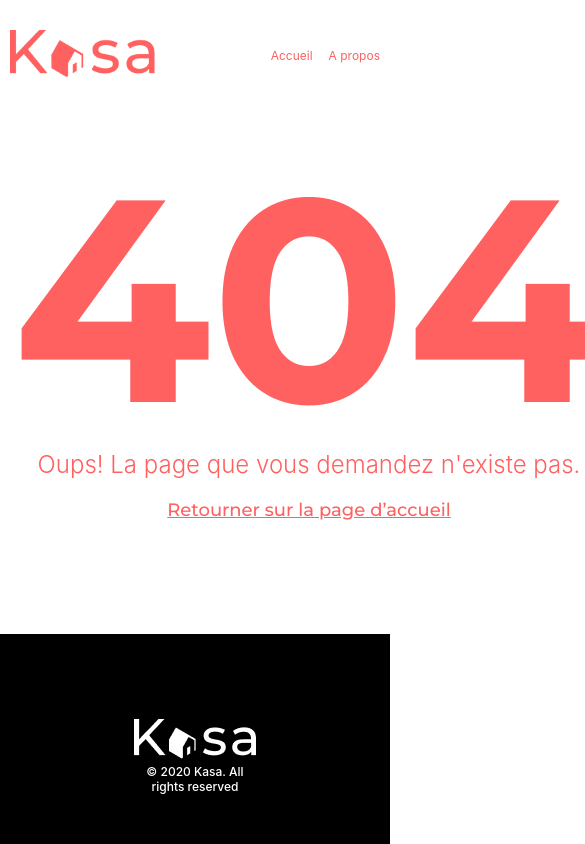
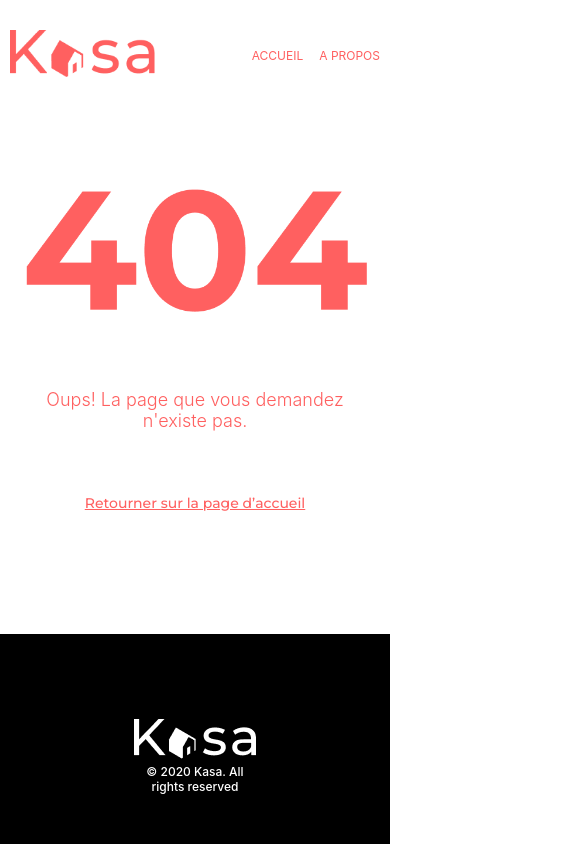
Before and after one commit to afarkhsi/KASA, a React (Create React App) app: page /Appartement/1 in a window 390 px wide. Shown: the top 844 px of the page, 585 px wide, since content can reach past the window. Built offline with nearby package versions, Linux system fonts and the light colour scheme.

Commit message:
responsive error page + debut clean code

```diff
--- a/src/components/Apartment_Details/style.css
+++ b/src/components/Apartment_Details/style.css
@@ -1,27 +1,13 @@
-/* .dropdown_list.active {
-  opacity: 1;
-  visibility: visible;
-  transition: 500ms ease;
-  margin: 10px 0px;
-}
-
-.dropdown_list.inactive {
-  opacity: 0;
-  visibility: hidden;
-  transition: 500ms ease;
-} */
-
 .dropdown_stuff.active {
-  opacity: 1;
-  visibility: visible;
-  transition: 500ms ease;
-  margin: 10px 0px;
+  display: block;
+  -webkit-animation: fadeIn 1s;
+  animation: fadeIn 1s;
 }
 
 .dropdown_stuff.inactive {
-  opacity: 0;
-  visibility: hidden;
-  transition: 500ms ease;
+  display: none;
+  -webkit-animation: fadeOut 1s;
+  animation: fadeOut 1s;
 }
 
 .arrow {
@@ -37,3 +23,39 @@
   transition: 0.3s ease-in-out;
   padding-left: 10px;
 }
+
+@-webkit-keyframes fadeIn {
+  from {
+    opacity: 0;
+  }
+  to {
+    opacity: 1;
+  }
+}
+
+@keyframes fadeIn {
+  from {
+    opacity: 0;
+  }
+  to {
+    opacity: 1;
+  }
+}
+
+@-webkit-keyframes fadeOut {
+  from {
+    opacity: 1;
+  }
+  to {
+    opacity: 0;
+  }
+}
+
+@keyframes fadeOut {
+  from {
+    opacity: 1;
+  }
+  to {
+    opacity: 0;
+  }
+}
--- a/src/components/Apartment_Profil/index.jsx
+++ b/src/components/Apartment_Profil/index.jsx
@@ -44,8 +44,6 @@ function Profil(props) {
   const profilName = data?.host?.name;
   const profilImg = data?.host?.picture;
   const profilRating = data?.rating;
-  // const [firstName, lastName] = profilName?.split(' ');
-  // console.log(firstName);
   const stars = [1, 2, 3, 4, 5];
 
   return (
--- a/src/components/Error/index.jsx
+++ b/src/components/Error/index.jsx
@@ -2,45 +2,47 @@ import styled from 'styled-components';
 import colors from '../../utils/styles/colors';
 import ErrorIllustration from '../../assets/404.png';
 import { Link } from 'react-router-dom';
+import './style.css';
 
 const ErrorWrapper = styled.main`
-  margin: auto;
+  margin: auto 10px;
   display: flex;
   flex-direction: column;
   background-color: ${colors.backgroundLight};
   align-items: center;
   justify-content: center;
+  gap: 3rem;
 `;
 
 const ErrorSubtitle = styled.h2`
   font-weight: 300;
   color: ${colors.primary};
+  text-align: center;
 `;
 
 const Illustration = styled.img`
-width: 597px
-height: 263px
+  max-width: 597px;
+  max-height: 263px;
+  width: 100%;
 `;
 
 const ReturnMain = styled(Link)`
   font-family: Montserrat;
-  font-size: 18px;
   color: #ff6060;
   font-weight: 500;
+  text-align: center;
 `;
-
-// const ReturnMainTitle = styled.h3`
-
-// `
 
 function Error() {
   return (
     <ErrorWrapper className="error_container">
-      <Illustration src={ErrorIllustration} />
-      <ErrorSubtitle>
+      <Illustration src={ErrorIllustration} className="error_container_img" />
+      <ErrorSubtitle className="error_container_subtitle">
         Oups! La page que vous demandez n'existe pas.
       </ErrorSubtitle>
-      <ReturnMain to="/">Retourner sur la page d’accueil</ReturnMain>
+      <ReturnMain to="/" className="error_container_homelink">
+        Retourner sur la page d’accueil
+      </ReturnMain>
     </ErrorWrapper>
   );
 }
--- /dev/null
+++ b/src/components/Error/style.css
@@ -0,0 +1,15 @@
+.error_container_subtitle {
+  font-size: 36px;
+}
+.error_container_homelink {
+  font-size: 18px;
+}
+
+@media only screen and (width <= 450px) {
+  .error_container_subtitle {
+    font-size: 18px;
+  }
+  .error_container_homelink {
+    font-size: 14px;
+  }
+}
--- a/src/index.css
+++ b/src/index.css
@@ -20,3 +20,9 @@ code {
   padding: 0 10px;
   position: relative;
 }
+
+@media only screen and (width <= 450px) {
+  .header_nav {
+    text-transform: uppercase;
+  }
+}
--- a/src/pages/AboutPage/index.jsx
+++ b/src/pages/AboutPage/index.jsx
@@ -4,9 +4,10 @@ import Banner from '../../components/Banner';
 import DropDowns from '../../components/Apartment_Details';
 import Montagnes from '../../assets/Montagnes.png';
 import dataAbout from '../../data/aboutData.json';
+import './style.css';
 
 const AboutWrapper = styled.main`
-  margin: auto;
+  margin: 0 auto;
   display: flex;
   flex-direction: column;
   background-color: ${colors.backgroundLight};
@@ -14,13 +15,14 @@ const AboutWrapper = styled.main`
   justify-content: center;
   max-width: 1240px;
   width: 100%;
+  margin-bottom: 20px;
 `;
 
 const DropdownsWrapper = styled.section`
   max-width: 1023px;
   display: grid;
   grid-template-columns: 1fr;
-  gap: 1rem;
+  width: 100%;
 `;
 
 function About() {
--- /dev/null
+++ b/src/pages/AboutPage/style.css
@@ -0,0 +1,9 @@
+.dropdown_wrapper {
+  gap: 2rem;
+}
+
+@media only screen and (width <= 450px) {
+  .dropdown_wrapper {
+    gap: 1rem;
+  }
+}
--- a/src/pages/ApartmentPage/style.css
+++ b/src/pages/ApartmentPage/style.css
@@ -119,7 +119,23 @@
     display: grid;
     grid-template-columns: 1fr;
     margin-top: 20px;
-    gap: 0rem;
+    margin-bottom: 20px;
+    gap: 1rem;
+  }
+  .apartment_page_caroussel_container_btnPrev img {
+    width: 24px;
+  }
+  .apartment_page_caroussel_container_btnNext img {
+    width: 24px;
+  }
+  .apartment_page_caroussel_container_picnumber {
+    font-size: 13px;
+  }
+}
+
+@media only screen and (width <= 450px) {
+  .apartment_page_profil {
+    margin-top: 20px;
   }
   .dropdown_container {
     max-height: 250px;
@@ -136,16 +152,4 @@
   .arrow {
     width: 9px;
   }
-  .apartment_page_caroussel_container_btnPrev img {
-    width: 24px;
-  }
-  .apartment_page_caroussel_container_btnNext img {
-    width: 24px;
-  }
-  .apartment_page_caroussel_container_picnumber {
-    font-size: 13px;
-  }
 }
-
-@media only screen and (width <= 450px) {
-}
```
Also changed, not shown: src/pages/ApartmentPage/index.jsx (+0 -17 lines).
